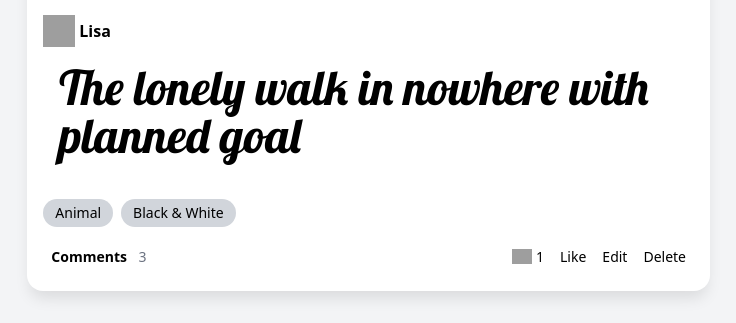
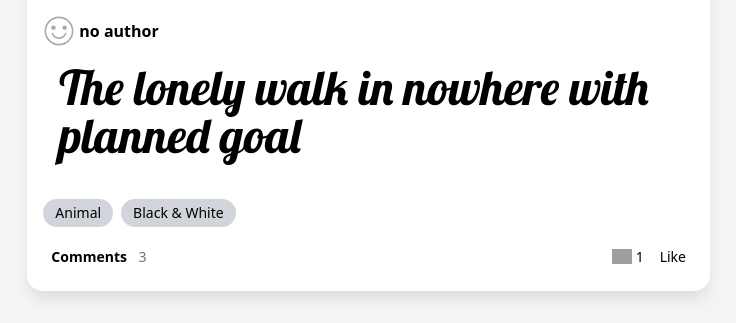
Before and after one commit to Daoo-d/Social-Platform, a Django app: page / in a window 1280 px wide. Shown: the part 2999-3322 px from the top of the page, without its empty margins (58-794 px from the left). Run offline with Django 5.2, Linux system fonts and the light colour scheme; data comes from the database, SQL or seed files in the repository; both versions use the stored data as it was after the commit; some libraries are stand-ins or nearby versions; grey boxes are pictures that could not be loaded.

Commit message:
Author and profile CRUD implementaion for post and user

```diff
--- a/d_core/settings.py
+++ b/d_core/settings.py
@@ -149,3 +149,5 @@ LOGIN_REDIRECT_URL = '/'
 EMAIL_BACKEND = 'django.core.mail.backends.console.EmailBackend'
 ACCOUNT_AUTHENTICATION_METHOD = 'email'
 ACCOUNT_EMAIL_REQUIRED = True
+
+ACCOUNT_USERNAME_BLACKLLIST = ['admin','profile','category','post','accounts']
--- a/d_profile/models.py
+++ b/d_profile/models.py
@@ -19,3 +19,11 @@ class Profile(models.Model):
         except:
             avatar = static('images/avatar_default.svg')
         return avatar
+
+    @property
+    def name(self):
+        try:
+            name = self.fullname
+        except:
+            name = self.user.username
+        return name
--- a/d_profile/urls.py
+++ b/d_profile/urls.py
@@ -3,5 +3,7 @@ from . import views
 
 urlpatterns = [
     path('',views.profile_page,name="profile_page"),
-    path('edit/',views.edit_profile,name="edit_profile_page")
+    path('<username>',views.profile_page,name="user_profile"),
+    path('edit/',views.edit_profile,name="edit_profile_page"),
+    path('delete/',views.delete_profile,name="del_profile")
 ]
--- a/posts/models.py
+++ b/posts/models.py
@@ -1,4 +1,5 @@
 from django.db import models
+from django.contrib.auth.models import User
 
 # Create your models here.
 class Post(models.Model):
@@ -6,6 +7,7 @@ class Post(models.Model):
     url = models.URLField(max_length=500,null=True)
     artist = models.CharField(max_length=200,null=True)
     image = models.URLField(max_length=500)
+    author = models.ForeignKey(User,on_delete=models.SET_NULL,null=True,related_name='posts')
     description = models.TextField()
     tags = models.ManyToManyField('Tag')
     created_at = models.DateTimeField(auto_now_add=True)
--- a/posts/views.py
+++ b/posts/views.py
@@ -4,6 +4,7 @@ from .forms import CreatePost,EditPost
 import requests
 from bs4 import BeautifulSoup # type: ignore
 from django.contrib import messages
+from django.contrib.auth.decorators import login_required
 
 
 
@@ -27,6 +28,7 @@ def post_page(request,pk):
         "post":post
     })
 
+@login_required
 def create_post(request):
     form = CreatePost()
     if request.method == "POST":
@@ -50,6 +52,7 @@ def create_post(request):
                 find_artist = soup.select('a.owner-name')
                 artist = find_artist[0].text.strip()
                 post.artist =artist
+                post.author = request.user
             except:
                 messages.success(request,'data not found')
                 return redirect('create_post')
@@ -62,9 +65,9 @@ def create_post(request):
         "form":form
     })
 
+@login_required
 def delete_post(request,pk):
-    post = Post.objects.get(pk=pk)
-    post = get_object_or_404(Post,pk=pk)
+    post = get_object_or_404(Post,pk=pk,author=request.user)
     if request.method=="POST":
         post.delete()
         messages.success(request,'Post deleted')
@@ -73,8 +76,9 @@ def delete_post(request,pk):
         "post":post
     })
 
+@login_required
 def edit_post(request,pk):
-    post = get_object_or_404(Post,pk=pk)
+    post = get_object_or_404(Post,pk=pk,author=request.user)
     form=EditPost(instance=post)
     if request.method=='POST':
         form=EditPost(request.POST,instance=post)
--- a/templates/a_posts/home.html
+++ b/templates/a_posts/home.html
@@ -27,10 +27,17 @@
                 <a href="{% url "post_page" post.pk %}"><img class="w-full" src={{post.image}} alt=""></a>
             </figure>
             <div class="p-4 pb-2">
+                {% if post.author %}
+                <a class="flex items-center gap-1 mb-4" href="{% url "user_profile" post.author.username %}">
+                    <img class="w-8 h-8" src="{{post.author.profile.avatar}}" alt="happy--v1"/>
+                    <span class="font-bold hover:underline" >{{post.author.profile.name}}</span>
+                </a>
+                {% else %}
                 <a class="flex items-center gap-1 mb-4" href="">
-                    <img class="w-8 h-8" src="https://img.icons8.com/ios/50/happy--v1.png" alt="happy--v1"/>
-                    <span class="font-bold hover:underline" >Lisa</span>
+                    <img class="w-8 h-8" src="{% static "images/avatar_default.svg" %}" alt="happy--v1"/>
+                    <span class="font-bold hover:underline" >no author</span>
                 </a>
+                {% endif %}
                 <p class="text-5xl mb-10 px-4 font2">{{post.description}}</p>
                 <div class="flex items-center gap-2 text-sm mb-5">
                     {% for tag in post.tags.all %}
@@ -46,8 +53,10 @@
                     <div class="flex items-center gap-4 [&>a:hover]:underline">
                         <div class="flex items-center gap-1"><img class="w-5 -mt" src="https://img.icons8.com/small/24/000000/fire-heart.png" alt="">1</div>
                         <a href="">Like</a>
+                        {% if user.is_authenticated and post.author == request.user %}
                         <a href="{% url "edit_post" post.pk %}">Edit</a>
                         <a href="{% url "delete_post" post.pk %}">Delete</a>
+                        {% endif %}
                     </div>
                 </div>
             </div>
--- a/templates/base.html
+++ b/templates/base.html
@@ -212,6 +212,20 @@
             color: white;
             background-color: var(--black);
         }
+        .replyform {
+            border-top: none;
+        }
+        .replyform textarea, .replyform input {
+            padding: 0.75rem 1rem;
+            font-size: 1rem;
+            margin-bottom: 0px;
+            height: 3.2rem;
+        }
+        .replyform button {
+            margin-left: 0.5rem;
+            min-height: unset;
+        }
+
     </style>
 </head>
 <body class="bg-gray-100">
--- a/templates/d_profile/edit_profile.html
+++ b/templates/d_profile/edit_profile.html
@@ -21,7 +21,7 @@
             <a class="button secondaryAction ml-1" href="{{request.META.HTTP_REFERER}}">Cancel</a>
         </form>
     </div>
-    <a class="mt-12 hover:underline text-gray-500" href="">Delete Profile</a>
+    <a class="mt-12 hover:underline text-gray-500" href="{% url "del_profile" %}">Delete Profile</a>
 
 </content>
     <script>
--- a/templates/d_profile/profile.html
+++ b/templates/d_profile/profile.html
@@ -11,7 +11,7 @@
                     <img class="bg-teal-200 w-36 h-36 rounded-full object-cover mb-4" src="{{profile.avatar}}" />
                     <div class="text-center max-w-md">
                         <h1>{{profile.fullname}}</h1>
-                        <div class="text-gray-400 mb-2 -mt-3">{{profile.email}}</div>
+                        <div class="text-gray-400 mb-2 -mt-3">{{profile.user.username}}</div>
                         <div class="flex items-center justify-center mx-auto">
                             <img class="object-cover h-6 mr-1 opacity-60" src="https://img.icons8.com/material-outlined/50/000000/marker.png">
                             {{profile.location}}
--- a/templates/include/header.html
+++ b/templates/include/header.html
@@ -25,7 +25,7 @@
             <li><a href="{% url "create_post" %}">Create Post</a></li>
             <li x-data="{dropDownOpen : false}" class="relative">
                 <a @click="dropDownOpen = !dropDownOpen" @click.away="dropDownOpen = false" class="cursor-pointer select-none">
-                <img class="h-8 rounded-full object-cover bg-teal-200" src="https://img.icons8.com/doodle/48/bart-simpson.png" alt="bart-simpson"/>
+                <img class="h-8 rounded-full object-cover bg-teal-200" src="{{request.user.profile.avatar}}" alt="bart-simpson"/>
                 {{request.user.username}}
                 <img x-bind:class="dropDownOpen ? 'rotate-180 duration-300' : '' " class="w-4" height="60" src="https://img.icons8.com/ios-glyphs/60/777777/expand-arrow--v1.png" alt="expand-arrow--v1"/>
             </a>
```
Also changed, not shown: d_profile/views.py (+27 -4 lines), templates/a_posts/post_page.html (+5 -2 lines), templates/d_profile/del_profile.html (added, +14 -0 lines), db.sqlite3, media/avatar/profile-pic.png (deleted), posts/migrations/0007_post_author.py (added).
